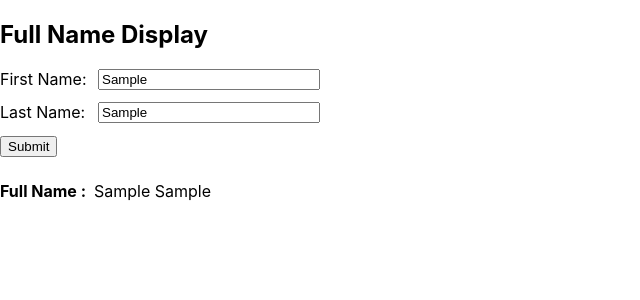
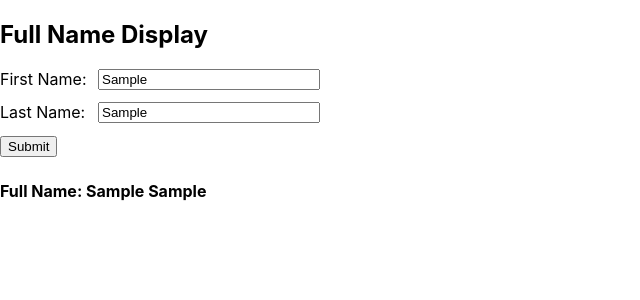
Before and after one commit to digambardarade/xdisplayname, a React (Create React App) app: page / in a window 1280 px wide. Both pictures are taken after typing "Sample", "Sample" into the empty fields and a click on the button "Submit". Shown: the top 300 px of the page, without its empty margins (0-640 px from the left). Built offline with nearby package versions, Linux system fonts and the light colour scheme.

Commit message:
Validations changed

```diff
--- a/src/XDisplayName.js
+++ b/src/XDisplayName.js
@@ -10,7 +10,8 @@ function XDisplayName() {
   const [displayName, setDisplayName] = useState('');
   const [error, setError] = useState('');
 
-  const nameRegex = /^[A-Za-z ]+$/;
+  // Allow any character in name (no validation)
+  // const nameRegex = /^[A-Za-z ]+$/;
 
   const getDisplayName = (first, last) => `${first} ${last}`.trim();
 
@@ -18,10 +19,10 @@ function XDisplayName() {
     if (e) e.preventDefault();
     setError('');
     // If either field is empty or invalid, do not submit
-    if (!firstName || !lastName || !nameRegex.test(firstName) || !nameRegex.test(lastName)) {
+    if (!firstName || !lastName) {
       setSubmitted(false);
       setDisplayName('');
-      setError('Names must only contain letters and spaces.');
+      setError('Both fields are required.');
       return false;
     }
     setDisplayName(getDisplayName(firstName, lastName));
@@ -69,8 +70,7 @@ function XDisplayName() {
         )}
         {submitted && (
           <div className="xdisplayname-fullname-row">
-            <span className="xdisplayname-fullname-label">Full Name :</span>
-            <span>{displayName}</span>
+            <span className="xdisplayname-fullname-label">Full Name: {displayName}</span>
           </div>
         )}
       </form>
```
